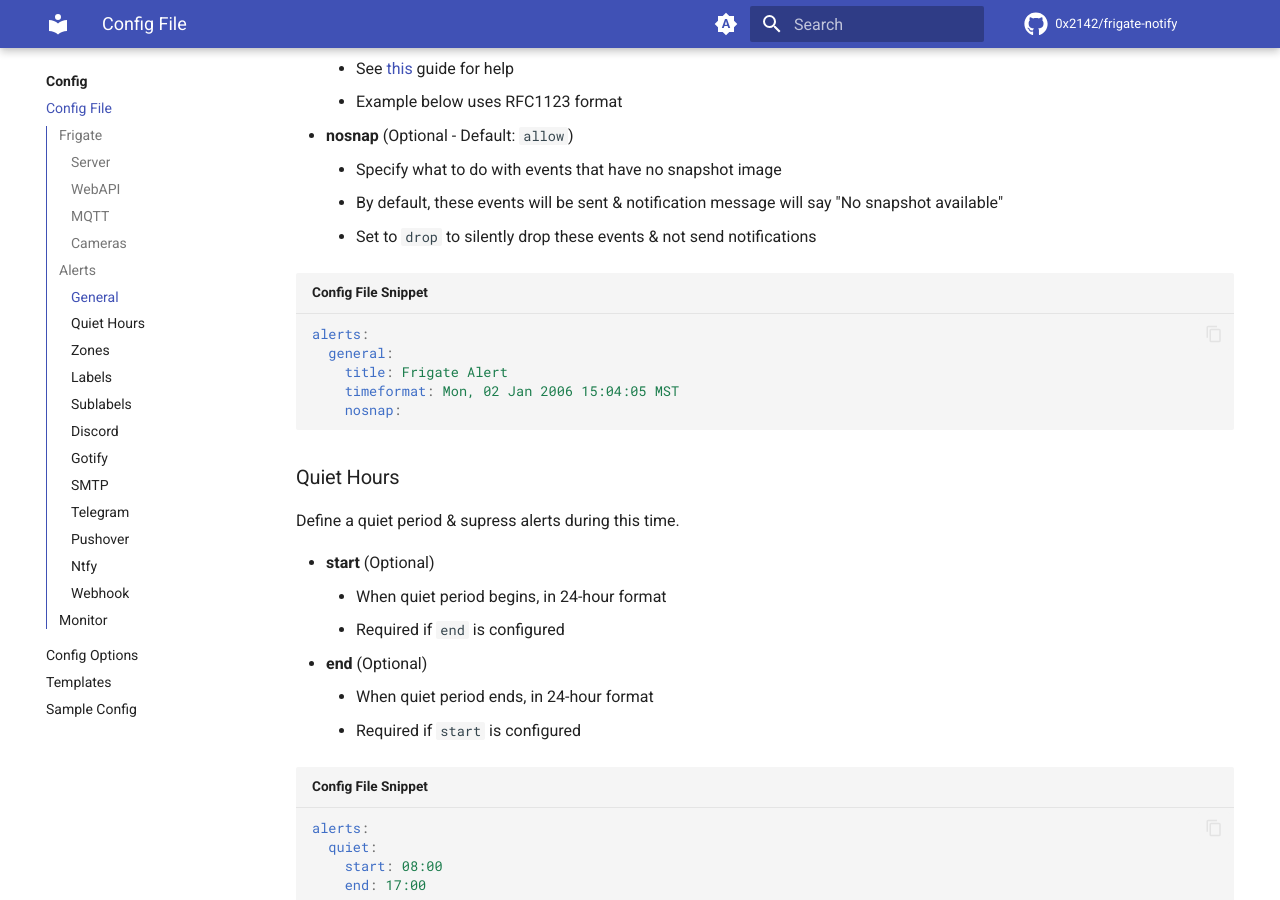
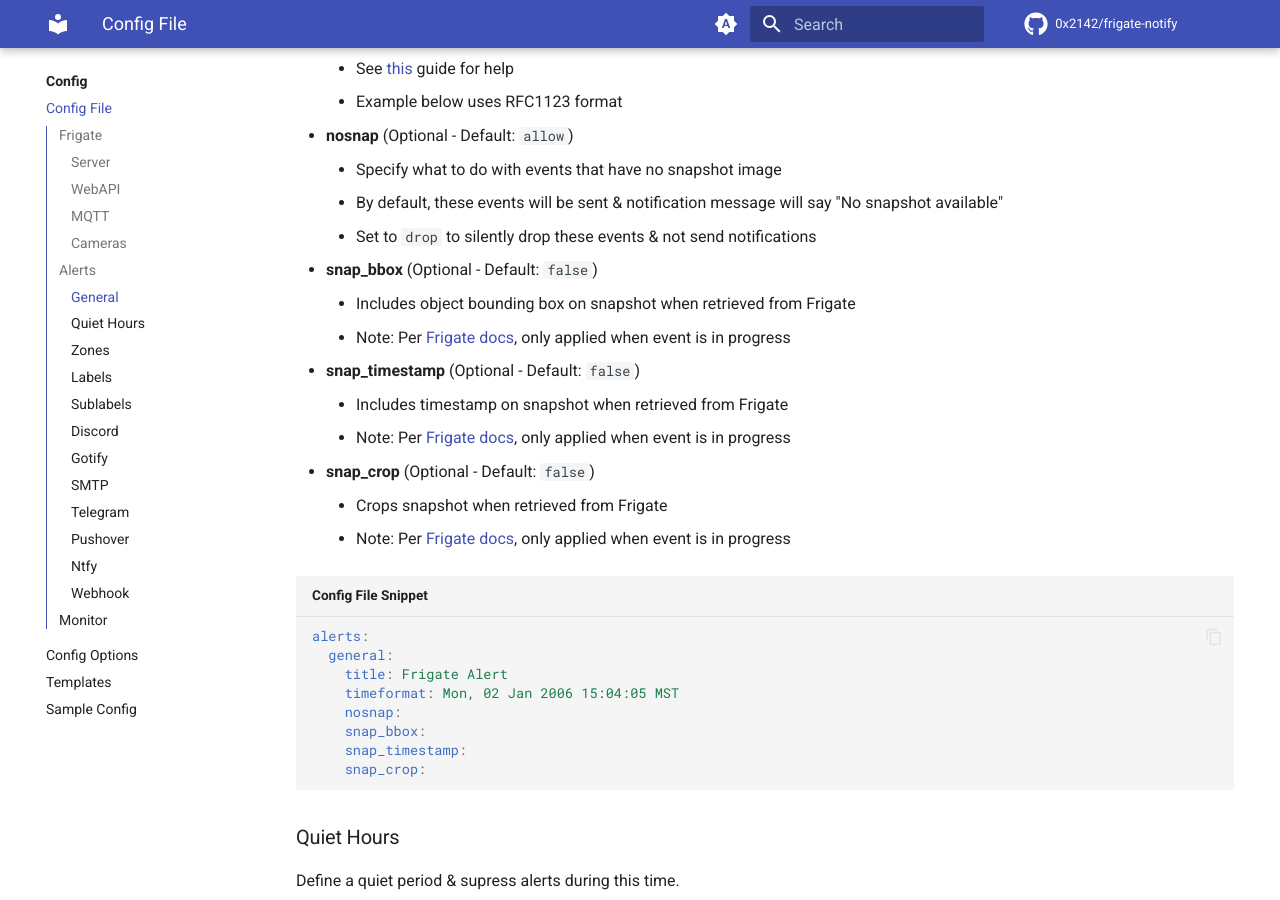
Before and after one commit to 0x2142/frigate-notify, an MkDocs documentation site: the page built from docs/config/file.md, in a window 1280 px wide and 900 px high, scrolled down 3865 px. Built offline with MkDocs 1.6.1 and Material for MkDocs 9.7.7, drawn with Linux system fonts in a browser that asks for light colours; comment, search, counter and statistics services are not loaded; the version menu is left out.

Commit message:
Add snapshot modifiers (#109)

````diff
--- a/docs/config/file.md
+++ b/docs/config/file.md
@@ -131,6 +131,15 @@
     - Specify what to do with events that have no snapshot image
     - By default, these events will be sent & notification message will say "No snapshot available"
     - Set to `drop` to silently drop these events & not send notifications
+- **snap_bbox** (Optional - Default: `false`)
+    - Includes object bounding box on snapshot when retrieved from Frigate
+    - Note: Per [Frigate docs](https://docs.frigate.video/integrations/api/#get-apieventsidsnapshotjpg), only applied when event is in progress
+- **snap_timestamp** (Optional - Default: `false`)
+    - Includes timestamp on snapshot when retrieved from Frigate
+    - Note: Per [Frigate docs](https://docs.frigate.video/integrations/api/#get-apieventsidsnapshotjpg), only applied when event is in progress
+- **snap_crop** (Optional - Default: `false`)
+    - Crops snapshot when retrieved from Frigate
+    - Note: Per [Frigate docs](https://docs.frigate.video/integrations/api/#get-apieventsidsnapshotjpg), only applied when event is in progress
 
 ```yaml title="Config File Snippet"
 alerts:
@@ -138,6 +147,9 @@
     title: Frigate Alert
     timeformat: Mon, 02 Jan 2006 15:04:05 MST
     nosnap:
+    snap_bbox:
+    snap_timestamp:
+    snap_crop:
 ```
 
 ### Quiet Hours
````
Also changed, not shown: docs/changelog.md (+1 -0 lines), docs/config/sample.md (+3 -0 lines), example-config.yml (+7 -0 lines), 2 other files.
